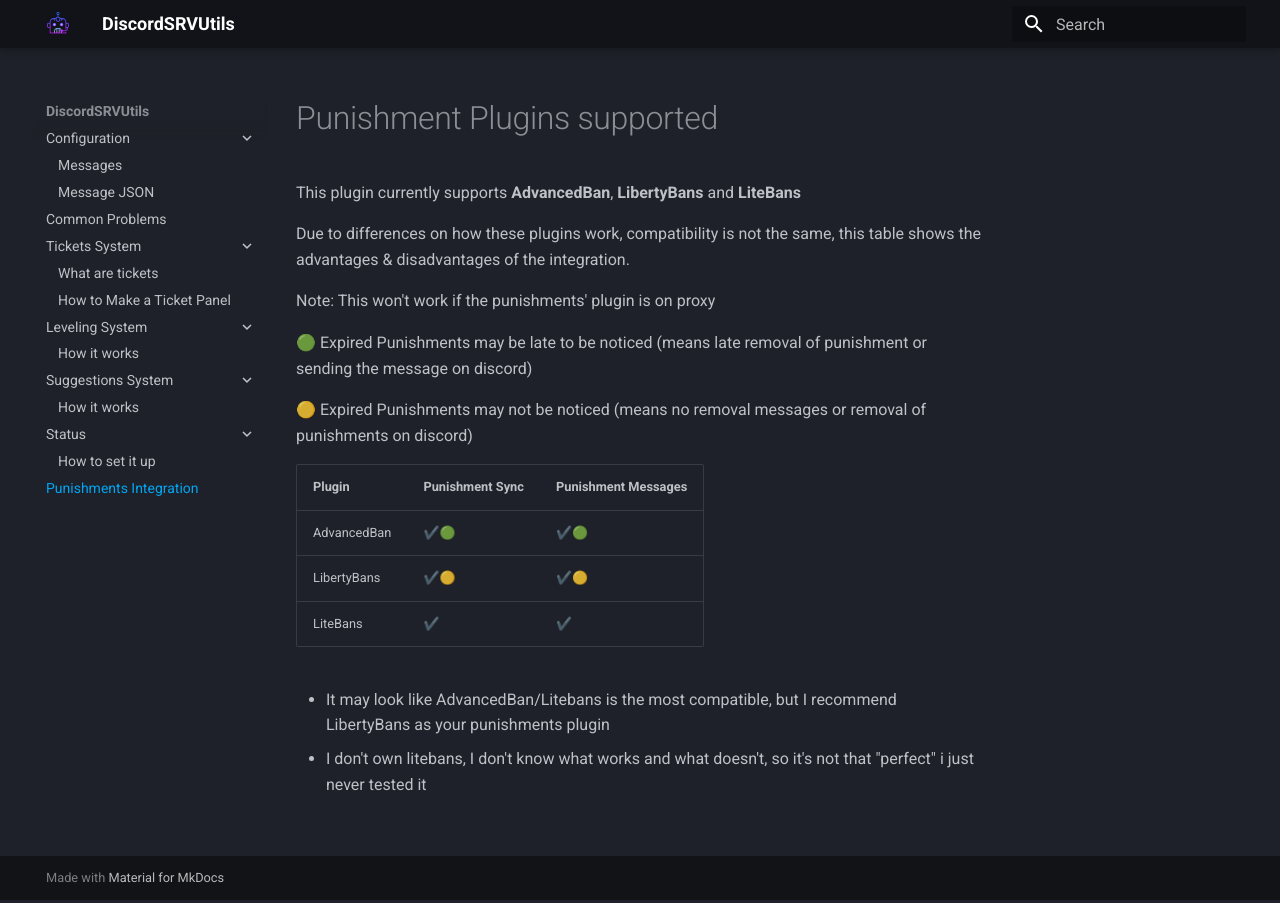
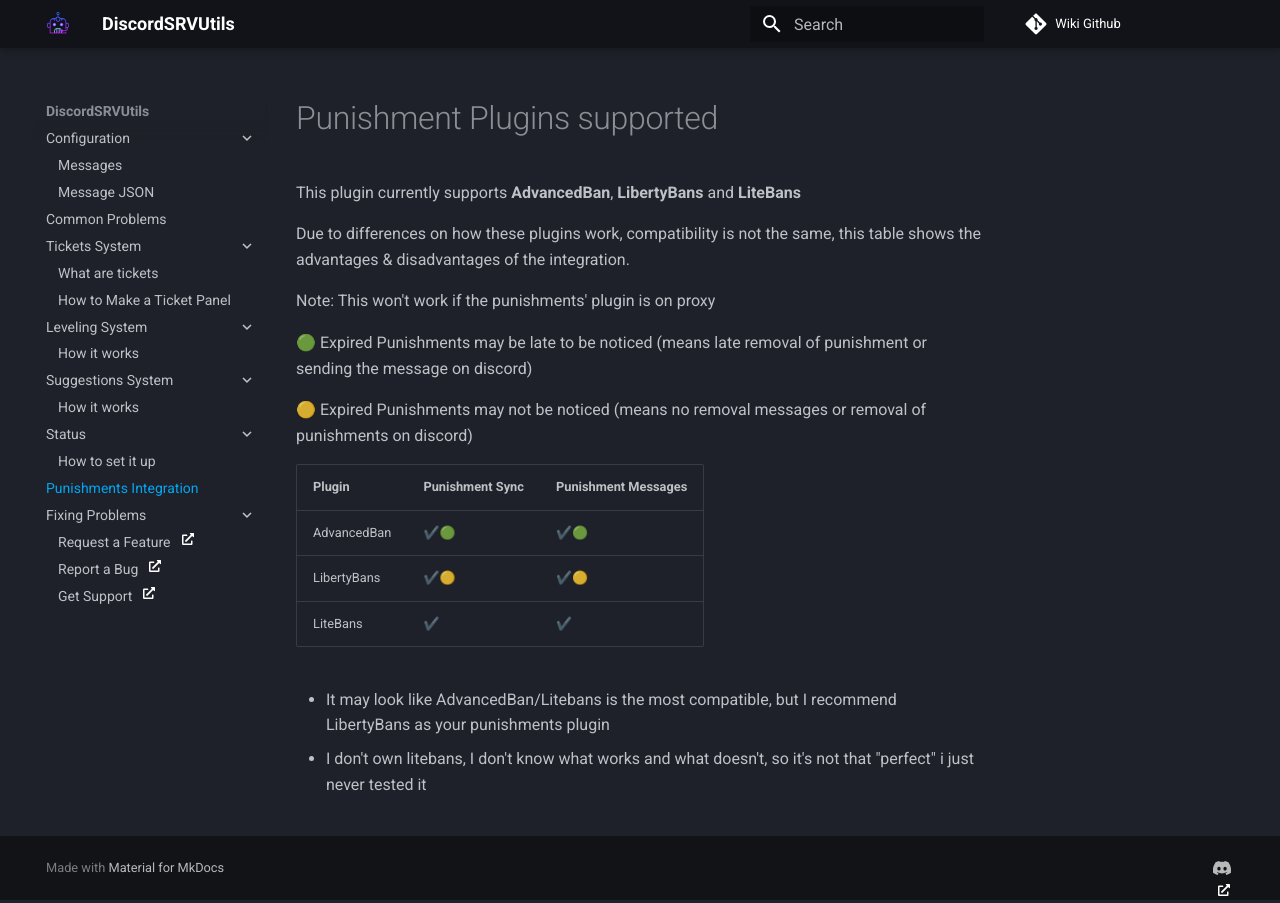
Before and after one commit to BlueDevelopersInc/dsu-wiki, an MkDocs documentation site: the page built from docs/punishments-integration.md, in a window 1280 px wide. Built offline with MkDocs 1.6.1 and Material for MkDocs 9.7.7, drawn with Linux system fonts in a browser that asks for light colours; comment, search, counter and statistics services are not loaded.

Commit message:
improvements to look of wiki

```diff
--- a/mkdocs.yml
+++ b/mkdocs.yml
@@ -1,4 +1,8 @@
 site_name: DiscordSRVUtils
+site_description: The Wiki For How DiscordSRVUtils works and how to set it up
+repo_url: https://github.com/BlueDevelopersInc/dsu-wiki
+repo_name: Wiki Github
+edit_uri: edit/master/docs
 theme:
   name: material
   favicon: images/logo.png
@@ -26,6 +30,10 @@
     - 'Status':
         - 'How to set it up': status.md
     - 'Punishments Integration': punishments-integration.md
+    - 'Fixing Problems':
+        - 'Request a Feature': 'https://github.com/BlueDevelopersInc/DiscordSRVUtils/issues/new?assignees=&labels=enhancement&template=feature_request.md&title=%5BFeature+Request%5D+'
+        - 'Report a Bug': 'https://github.com/BlueDevelopersInc/DiscordSRVUtils/issues/new?assignees=&labels=bug&template=bug-report.md&title=%5BBUG%5D'
+        - 'Get Support': 'https://discordsrvutils.xyz/support'
 
 
 
@@ -39,3 +47,9 @@
   - def_list
   - pymdownx.tasklist:
       custom_checkbox: true
+
+extra:
+  social:
+    - icon: fontawesome/brands/discord
+      link: http://discordsrvutils.xyz/support
+      name: DiscordSRVUtils Support
```
